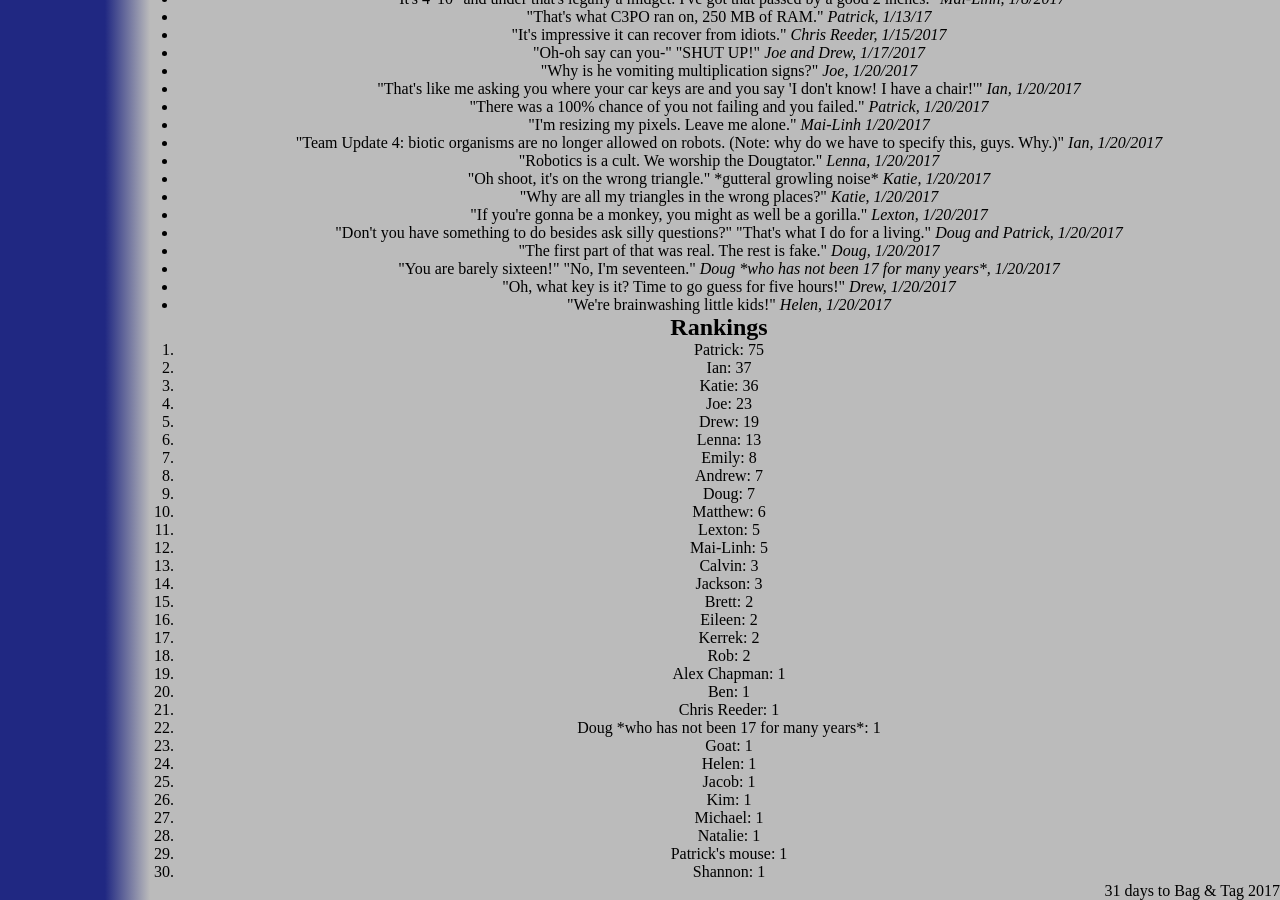
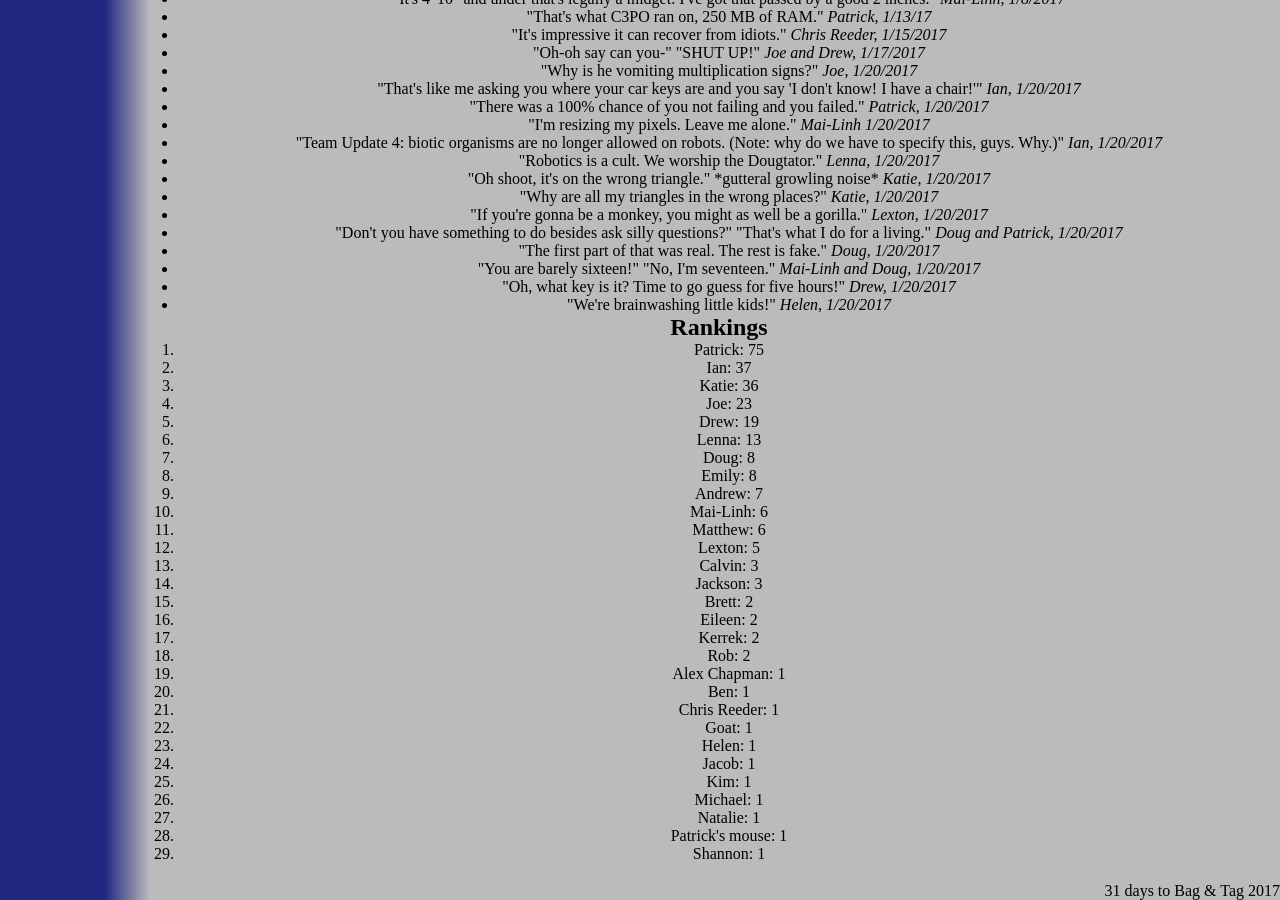
Before and after one commit to katiebugmoon/FRC4131.github.io, a Jekyll site: the page built from media/2017/quotes.html, in a window 1280 px wide and 900 px high, scrolled down 3572 px. Built offline with Jekyll 4.4.1, drawn with Linux system fonts in a browser that asks for light colours; nearby versions of some CDN libraries.

Commit message:
Update quotes.html

```diff
--- a/media/2017/quotes.html
+++ b/media/2017/quotes.html
@@ -205,7 +205,7 @@
 	<li>"If you're gonna be a monkey, you might as well be a gorilla." <i>Lexton, 1/20/2017</i></li>
 	<li>"Don't you have something to do besides ask silly questions?" "That's what I do for a living." <i>Doug and Patrick, 1/20/2017</i></li>
 	<li>"The first part of that was real. The rest is fake." <i>Doug, 1/20/2017</i></li>
-	<li>"You are barely sixteen!" "No, I'm seventeen." <i>Doug *who has not been 17 for many years*, 1/20/2017</i></li>
+	<li>"You are barely sixteen!" "No, I'm seventeen." <i>Mai-Linh and Doug, 1/20/2017</i></li>
 	<li>"Oh, what key is it? Time to go guess for five hours!" <i>Drew, 1/20/2017</i></li>
 	<li>"We're brainwashing little kids!" <i>Helen, 1/20/2017</i></li>
 </ul>
```
